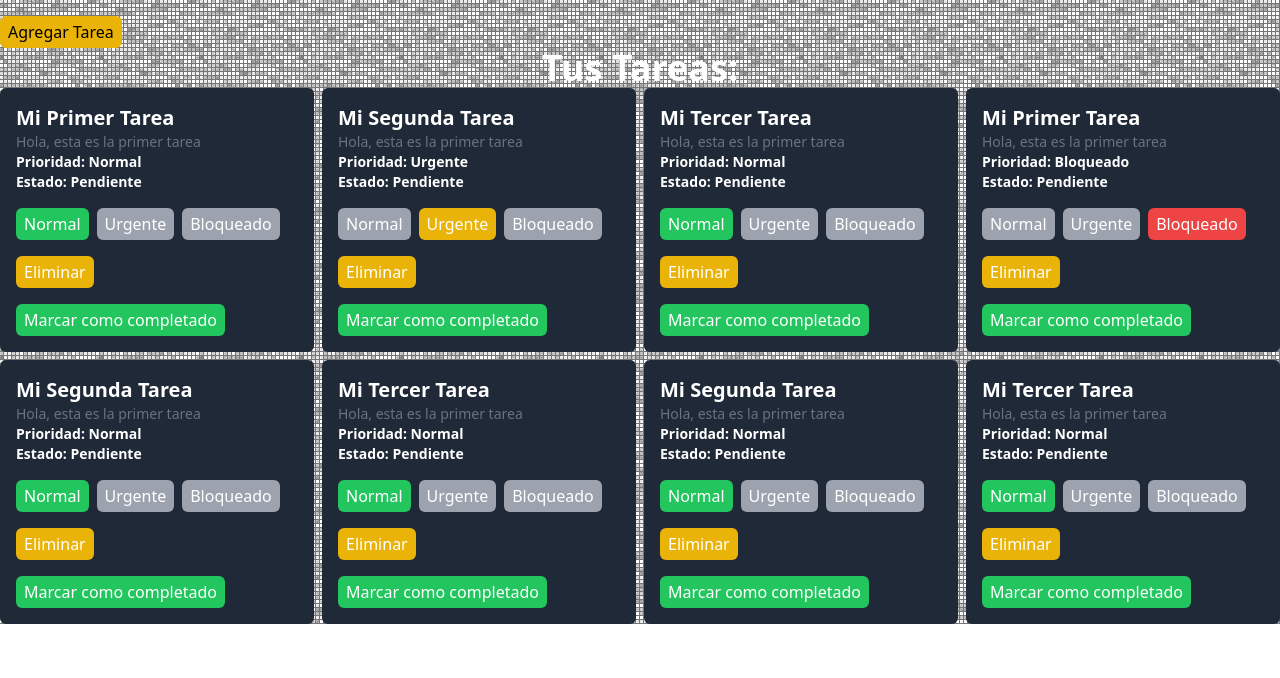
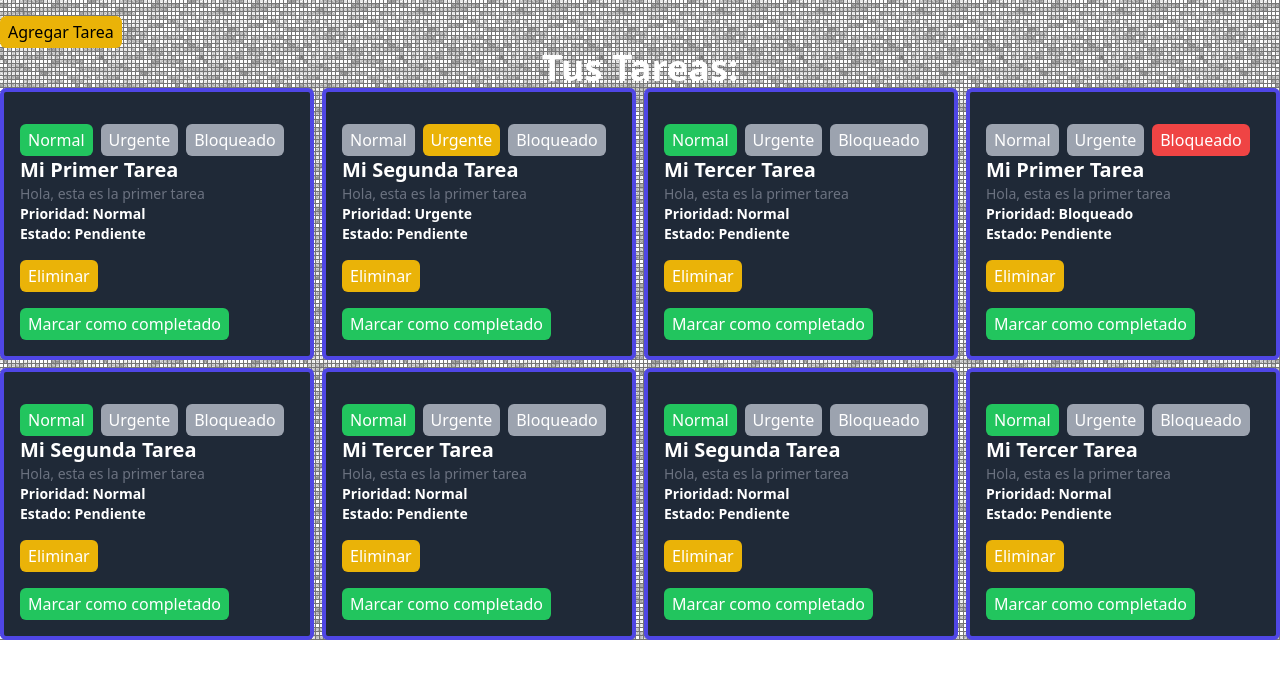
Before and after one commit to EmilceAide/task, a React (Vite) app: page / in a window 1280 px wide. Shown: the top 678 px of the page. Built offline with nearby package versions, Linux system fonts and the light colour scheme.

Commit message:
styles on card

```diff
--- a/src/components/TaskCard.jsx
+++ b/src/components/TaskCard.jsx
@@ -4,6 +4,7 @@ import Button from "../pure/Button";
 import { TaskContext } from "./context/TaskContext";
 
 function TaskCard({ task }) {
+
   const { deleteTask, editTask, updateTask } = useContext(TaskContext);
 
   const handleEdit = () => {
@@ -18,14 +19,12 @@ function TaskCard({ task }) {
   };
 
   return (
-    <div className="bg-gray-800 text-white p-4 rounded-md">
-      <h1 className="text-xl font-bold capitalize">{task.title}</h1>
-      <p className="text-gray-500 text-sm">{task.description}</p>
-      <p className="font-bold  text-sm capitalize">Prioridad: {task.level} </p>
-      <p className="text-sm font-bold capitalize">
-        Estado: {task.completed ? "Completado" : "Pendiente"}{" "}
-      </p>
-      <div>
+    <div className={`bg-gray-800 text-white p-4 rounded-md ${
+      task.completed
+      ? "border-4 border-green-600"
+      :"border-4 border-indigo-600"
+    }`}>
+       <div>
         <Button
           styleBtn={`p-2 py-1 rounded-md mt-4 mr-2  ${
             task.level === LEVELS.NORMAL
@@ -58,6 +57,13 @@ function TaskCard({ task }) {
           Bloqueado
         </Button>
       </div>
+      <h1 className="text-xl font-bold capitalize">{task.title}</h1>
+      <p className="text-gray-500 text-sm">{task.description}</p>
+      <p className="font-bold  text-sm capitalize">Prioridad: {task.level} </p>
+      <p className="text-sm font-bold capitalize">
+        Estado: {task.completed ? "Completado" : "Pendiente"}{" "}
+      </p>
+
       <Button
         styleBtn={"bg-yellow-500 p-2 py-1 rounded-md mt-4 hover:bg-yellow-600"}
         clickBtn={() => deleteTask(task.id)}
```
